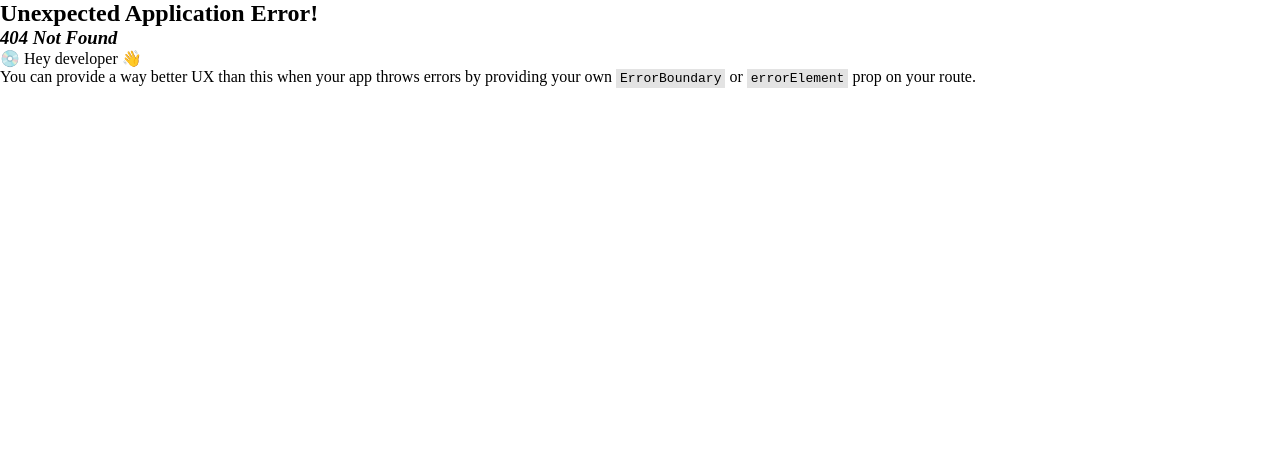
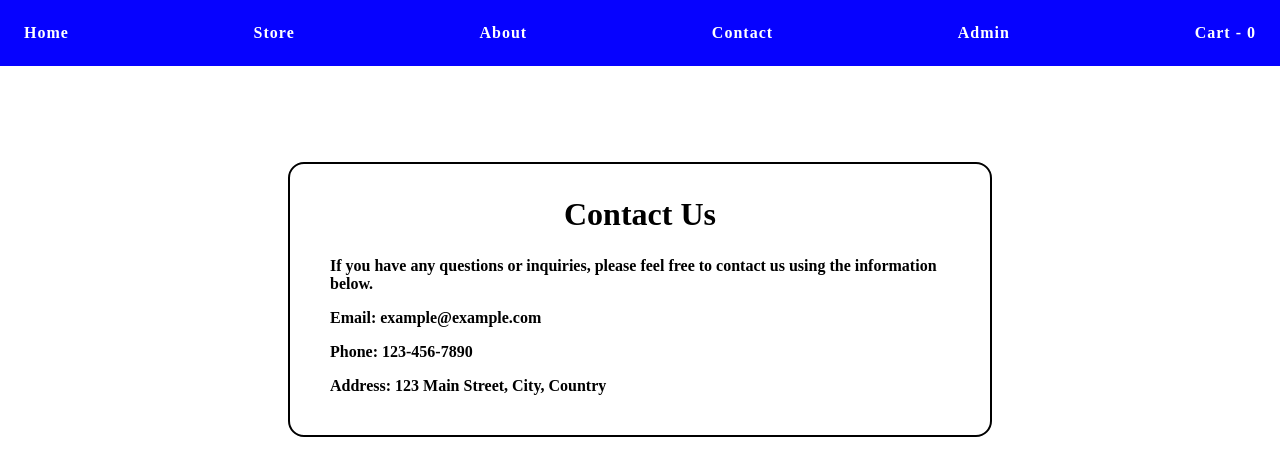
Before and after one commit to Dattatreyav30/Full-Stack-Ecommerce-Web-App, a React (Create React App) app in the folder client/: page /Contact in a window 1280 px wide. Before the commit this address had no page. Shown: the top 476 px of the page. Built offline with nearby package versions, Linux system fonts and the light colour scheme.

Commit message:
implemented contact page

```diff
--- a/client/src/App.js
+++ b/client/src/App.js
@@ -1,4 +1,3 @@
-
 import { createBrowserRouter, RouterProvider } from "react-router-dom";
 import ProductItems from "./components/Products/Products";
 import CartProvider from "./components/Store/CartContext/CartProvider";
@@ -7,6 +6,7 @@ import About from "./components/Header/About/About";
 import Home from "./components/Header/Home/Home";
 import CartElements from "./components/Cart/CartElements/CartElements";
 import AdminForm from "./components/Header/Admin/AdminForm/AdminForm";
+import Contact from "./components/Header/Contact/Contact";
 
 const router = createBrowserRouter([
   {
@@ -44,14 +44,23 @@ const router = createBrowserRouter([
     ),
   },
   {
-    path : "/Admin",
-    element : (
+    path: "/Admin",
+    element: (
       <>
-      <Header />
-      <AdminForm/>
+        <Header />
+        <AdminForm />
       </>
-    )
-  }
+    ),
+  },
+  {
+    path: "/Contact",
+    element: (
+      <>
+        <Header />
+        <Contact />
+      </>
+    ),
+  },
 ]);
 
 const App = () => {
--- /dev/null
+++ b/client/src/components/Header/Contact/Contact.css
@@ -0,0 +1,20 @@
+.contact {
+  position: relative;
+  margin: 6rem 18rem 2rem 18rem;
+  padding: 2rem;
+  border: 2px solid black;
+  border-radius: 1rem;
+}
+.contact-heading {
+  text-align: center;
+  margin-bottom: 1rem;
+}
+.contact-ul li {
+  list-style-type: none;
+  padding: 0.5rem;
+  font-weight: 900;
+}
+.contact-paragraph {
+  padding: 0.5rem;
+  font-weight: 900;
+}
--- /dev/null
+++ b/client/src/components/Header/Contact/Contact.js
@@ -0,0 +1,20 @@
+import React from "react";
+import "./Contact.css";
+const Contact = () => {
+  return (
+    <div className="contact">
+      <h1 className="contact-heading">Contact Us</h1>
+      <p className="contact-paragraph">
+        If you have any questions or inquiries, please feel free to contact us
+        using the information below.
+      </p>
+      <ul className="contact-ul">
+        <li>Email: example@example.com</li>
+        <li>Phone: 123-456-7890</li>
+        <li>Address: 123 Main Street, City, Country</li>
+      </ul>
+    </div>
+  );
+};
+
+export default Contact;
--- a/client/src/components/Header/Header.js
+++ b/client/src/components/Header/Header.js
@@ -23,7 +23,7 @@ const Header = () => {
         </Link>
       </p>
       <p>
-        <Link to="/" className="header-element">
+        <Link to="/Contact" className="header-element">
           Contact
         </Link>
       </p>
```
